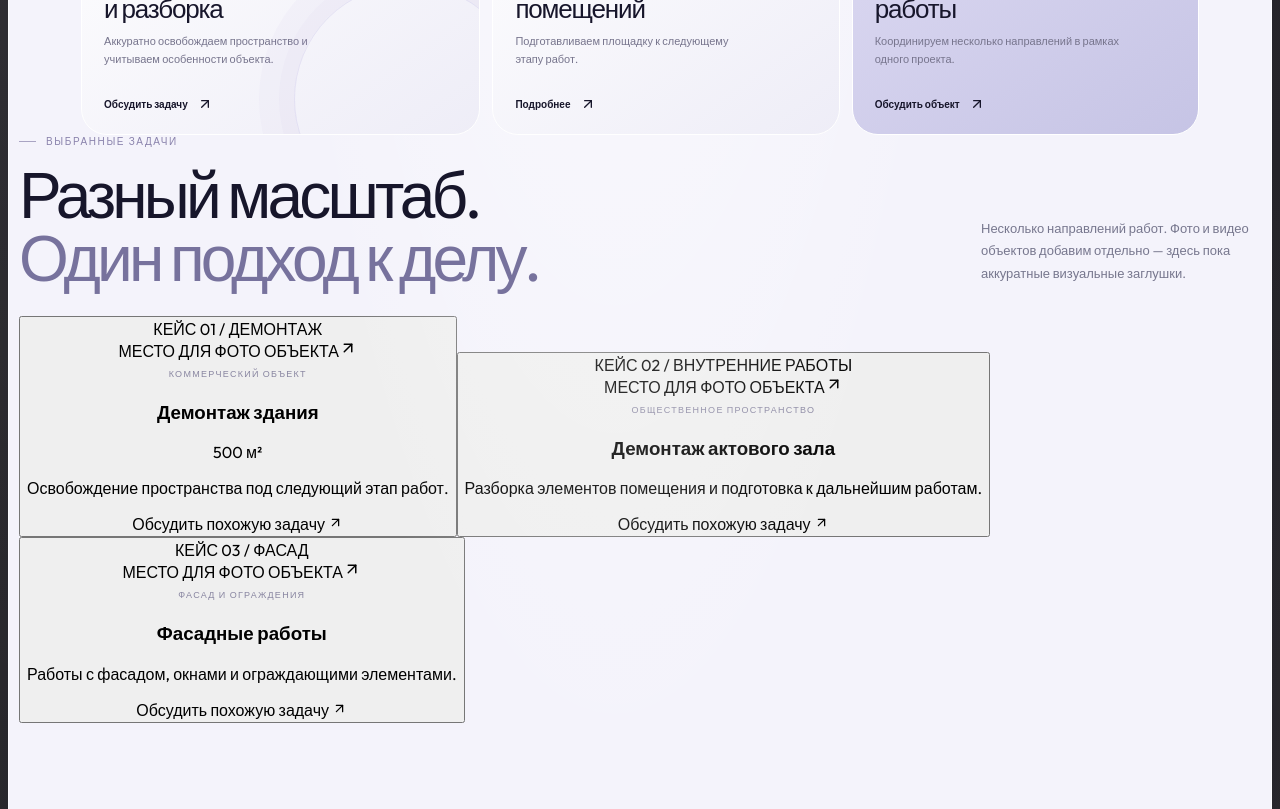
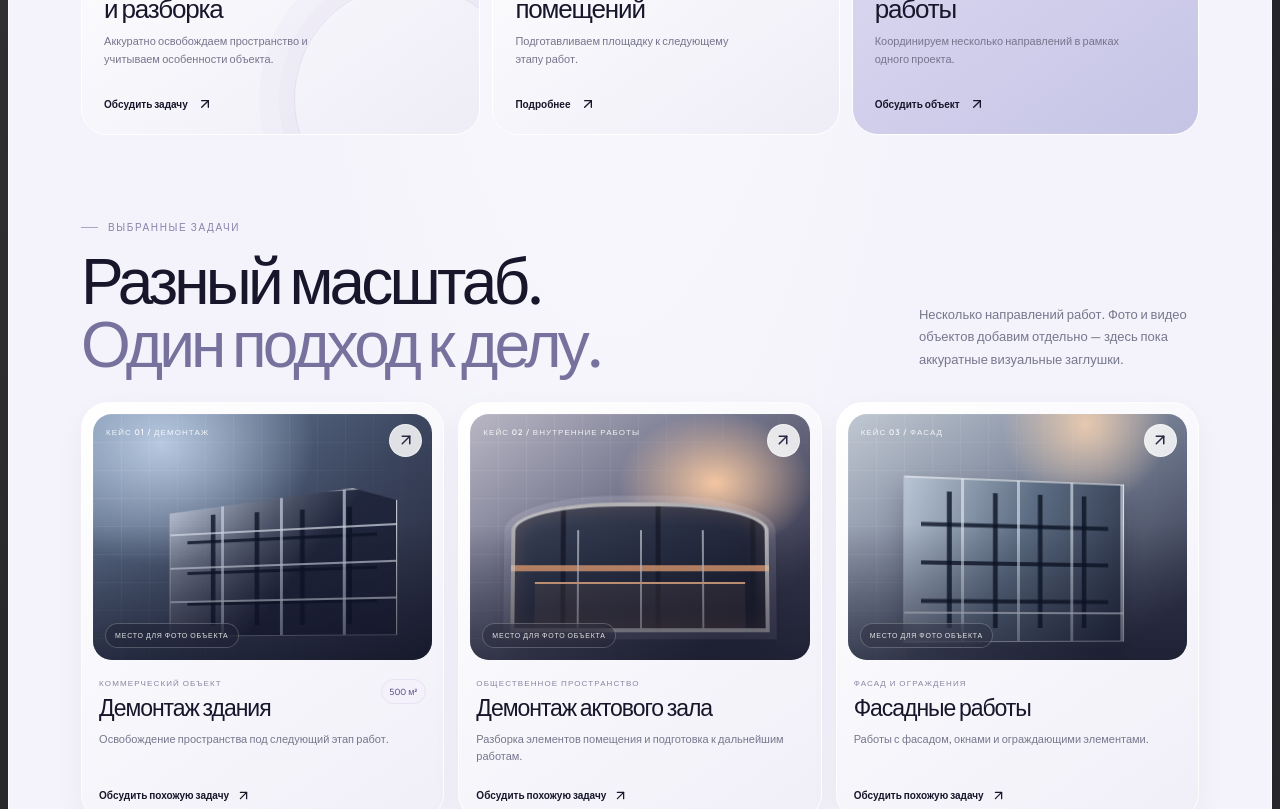
Before and after one commit to borzenkoofficial-lab/Test-skol, a React (Vite) app: page / in a window 1280 px wide. Shown: the part 1200-2009 px from the top of the page. Built offline with nearby package versions, Linux system fonts and the light colour scheme.

Commit message:
Design premium responsive portfolio cards and remove unnecessary pointer-event restrictions

```diff
--- a/src/styles.css
+++ b/src/styles.css
@@ -516,6 +516,185 @@ button:disabled { cursor: not-allowed; opacity: .55; }
 .floating-number { color: #fff; font-size: 23px; font-weight: 600; letter-spacing: -.1em; }
 .floating-label > svg { margin-left: 8px; }
 
+/* Portfolio — editorial project cards with explicit image placeholders. */
+.portfolio-section {
+  position: relative;
+  z-index: 1;
+  margin: 86px 5% 0;
+  scroll-margin-top: 24px;
+}
+.portfolio-grid {
+  display: grid;
+  grid-template-columns: repeat(3, minmax(0, 1fr));
+  align-items: stretch;
+  gap: 14px;
+}
+.portfolio-card {
+  position: relative;
+  display: flex;
+  min-width: 0;
+  flex-direction: column;
+  align-items: stretch;
+  padding: 11px 11px 17px;
+  overflow: hidden;
+  border: 1px solid rgba(255,255,255,.85);
+  border-radius: 27px;
+  color: var(--ink);
+  text-align: left;
+  background: linear-gradient(145deg, #fff, #f0eff8);
+  box-shadow: 0 10px 30px rgba(31,26,82,.045);
+  transition: transform .3s var(--ease), border-color .3s, box-shadow .3s, background .3s;
+}
+.portfolio-card:hover {
+  transform: translateY(-5px);
+  border-color: rgba(145,132,209,.48);
+  box-shadow: 0 18px 38px rgba(31,26,82,.12);
+}
+.portfolio-art {
+  position: relative;
+  min-width: 0;
+  aspect-ratio: 1.38 / 1;
+  overflow: hidden;
+  isolation: isolate;
+  border-radius: 19px;
+  background: #34364e;
+}
+.portfolio-art::before {
+  position: absolute;
+  z-index: -1;
+  inset: 0;
+  content: "";
+  background-image:
+    linear-gradient(rgba(255,255,255,.09) 1px, transparent 1px),
+    linear-gradient(90deg, rgba(255,255,255,.09) 1px, transparent 1px);
+  background-size: 28px 28px;
+  mask-image: linear-gradient(130deg, #000, transparent 82%);
+}
+.portfolio-art::after {
+  position: absolute;
+  z-index: 2;
+  inset: 45% 0 0;
+  pointer-events: none;
+  content: "";
+  background: linear-gradient(180deg, transparent, rgba(15,17,34,.56));
+}
+.portfolio-art-structure { background: radial-gradient(ellipse at 20% 12%, #b7c9e0, transparent 40%), linear-gradient(138deg, #7186a2, #3b455e 56%, #222538); }
+.portfolio-art-interior { background: radial-gradient(ellipse at 72% 28%, #f4c6a1, transparent 28%), linear-gradient(145deg, #b9b7c5, #77788f 38%, #35364c 82%); }
+.portfolio-art-facade { background: radial-gradient(ellipse at 70% 4%, #e7c9af, transparent 25%), linear-gradient(145deg, #c0c8d2, #798398 44%, #34394e 88%); }
+.portfolio-count {
+  position: absolute;
+  z-index: 4;
+  top: 13px;
+  left: 13px;
+  color: rgba(255,255,255,.86);
+  font-size: 8px;
+  font-weight: 500;
+  letter-spacing: .13em;
+}
+.portfolio-scene {
+  position: absolute;
+  z-index: 1;
+  right: 11%;
+  bottom: 10%;
+  left: 20%;
+  height: 58%;
+  overflow: hidden;
+  border: 1px solid rgba(255,255,255,.62);
+  background: linear-gradient(130deg, rgba(240,244,255,.5), rgba(27,32,53,.82) 58%);
+  box-shadow: 0 14px 24px rgba(13,16,32,.22), inset 0 1px rgba(255,255,255,.4);
+  transition: transform .45s var(--ease);
+}
+.portfolio-card:hover .portfolio-scene { transform: translateY(-3px) scale(1.025); }
+.structure-scene { transform: perspective(600px) rotateY(-14deg) skewY(-2deg); clip-path: polygon(0 10%, 82% 0, 100% 10%, 100% 100%, 0 100%); }
+.structure-scene::before, .facade-scene::before {
+  position: absolute;
+  inset: 12% 8% 7%;
+  content: "";
+  background:
+    repeating-linear-gradient(90deg, transparent 0 13%, rgba(12,20,37,.8) 13.5% 15.5%, transparent 16% 24%),
+    repeating-linear-gradient(0deg, transparent 0 18%, rgba(12,20,37,.8) 18.5% 21%, transparent 21.5% 28%);
+}
+.portfolio-scene i, .portfolio-scene b { position: absolute; display: block; }
+.structure-scene i { right: 0; left: 0; height: 2px; background: #e0e6f2a8; }
+.structure-scene i:nth-child(1) { top: 25%; }
+.structure-scene i:nth-child(2) { top: 50%; }
+.structure-scene i:nth-child(3) { top: 75%; }
+.structure-scene b { top: 0; bottom: 0; width: 3px; background: #cdd6e8a8; }
+.structure-scene b:nth-of-type(1) { left: 24%; }
+.structure-scene b:nth-of-type(2) { left: 51%; }
+.structure-scene b:nth-of-type(3) { left: 78%; }
+.interior-scene {
+  right: 12%; bottom: 11%; left: 12%; height: 53%;
+  transform: perspective(600px) rotateX(3deg);
+  border: 4px solid rgba(241,235,231,.7);
+  border-radius: 42% 42% 0 0 / 22% 22% 0 0;
+  background:
+    linear-gradient(180deg, transparent 0 48%, rgba(255,176,124,.8) 49% 53%, transparent 54%),
+    repeating-linear-gradient(90deg, transparent 0 18%, rgba(23,27,43,.86) 18.5% 20%, transparent 20.5% 38%),
+    linear-gradient(145deg, #394258, #171a2c);
+  box-shadow: 0 0 0 7px rgba(230,228,245,.15), 0 15px 25px rgba(19,18,35,.25), inset 0 0 22px rgba(255,180,130,.18);
+}
+.interior-scene i { bottom: 0; width: 2px; height: 80%; background: #d5d9e3a8; }
+.interior-scene i:nth-child(1) { left: 25%; }
+.interior-scene i:nth-child(2) { left: 50%; }
+.interior-scene i:nth-child(3) { left: 75%; }
+.interior-scene b { right: 8%; bottom: 0; left: 8%; height: 38%; border-top: 2px solid #f2b48a; background: rgba(255,176,124,.1); }
+.facade-scene {
+  right: 17%; bottom: 7%; left: 17%; height: 66%;
+  transform: perspective(650px) rotateY(10deg) skewY(1deg);
+  background: linear-gradient(110deg, #b9c5d4, #5d6d83 48%, #272e43);
+}
+.facade-scene::before { inset: 8% 7%; }
+.facade-scene i { top: 0; bottom: 0; width: 3px; background: rgba(235,240,249,.58); }
+.facade-scene i:nth-child(1) { left: 25%; }
+.facade-scene i:nth-child(2) { left: 50%; }
+.facade-scene i:nth-child(3) { left: 75%; }
+.facade-scene i:nth-child(4) { right: 0; }
+.facade-scene b { right: 0; bottom: 17%; left: 0; height: 2px; background: rgba(235,240,249,.7); }
+.portfolio-placeholder {
+  position: absolute;
+  z-index: 4;
+  bottom: 12px;
+  left: 12px;
+  padding: 7px 9px;
+  border: 1px solid rgba(255,255,255,.22);
+  border-radius: 999px;
+  color: rgba(255,255,255,.86);
+  background: rgba(21,22,39,.24);
+  backdrop-filter: blur(12px);
+  font-size: 7px;
+  letter-spacing: .11em;
+}
+.portfolio-art-arrow {
+  position: absolute;
+  z-index: 4;
+  top: 10px;
+  right: 10px;
+  display: grid;
+  width: 33px;
+  height: 33px;
+  place-items: center;
+  border: 1px solid rgba(255,255,255,.5);
+  border-radius: 50%;
+  color: #282745;
+  background: rgba(255,255,255,.84);
+  transition: transform .25s var(--ease), background .25s;
+}
+.portfolio-card:hover .portfolio-art-arrow { transform: rotate(45deg); background: #fff; }
+.portfolio-meta { display: flex; align-items: flex-start; justify-content: space-between; gap: 10px; padding: 18px 6px 0; }
+.portfolio-meta > div { min-width: 0; }
+.portfolio-meta .tile-index { display: block; font-size: 8px; line-height: 1.4; }
+.portfolio-meta h3 { margin: 7px 0 0; font-size: clamp(18px, 1.8vw, 23px); font-weight: 500; line-height: 1.07; letter-spacing: -.045em; }
+.portfolio-size { flex: 0 0 auto; margin-top: 1px; padding: 6px 8px; border: 1px solid #e7e3f3; border-radius: 999px; color: #635b92; background: #f4f1fb; font-size: 9px; white-space: nowrap; }
+.portfolio-card > p { margin: 10px 6px 4px; color: var(--muted); font-size: 11px; line-height: 1.6; }
+.portfolio-link { display: flex; align-items: center; gap: 7px; margin: auto 6px 0; padding-top: 18px; font-size: 10px; font-weight: 600; }
+.portfolio-link svg { flex: 0 0 auto; transition: transform .25s var(--ease); }
+.portfolio-card:hover .portfolio-link svg { transform: rotate(45deg); }
+.dark .portfolio-card { border-color: #ffffff1b; color: var(--ink); background: linear-gradient(145deg, #292738, #211f2f); }
+.dark .portfolio-size { border-color: #ffffff1c; color: #ded8ff; background: #ffffff0a; }
+.dark .portfolio-card > p { color: var(--muted); }
+.dark .portfolio-art-arrow { color: #292644; background: rgba(255,255,255,.88); }
+
 /* Content below the viewport-filling hero */
 .lower-content, .projects-section, .contact-section { position: relative; z-index: 1; margin: 86px 5% 0; scroll-margin-top: 24px; }
 .section-kicker { color: #8a83ac; }
@@ -672,6 +851,13 @@ button:disabled { cursor: not-allowed; opacity: .55; }
   .stat-card { width: 310px; }
   .featured-card { width: 340px; }
 }
+@media (max-width: 1040px) and (min-width: 721px) {
+  .portfolio-section { margin-right: 3%; margin-left: 3%; }
+  .portfolio-grid { grid-template-columns: repeat(2, minmax(0, 1fr)); }
+  .portfolio-card:last-child { grid-column: 1 / -1; }
+  .portfolio-card:last-child .portfolio-art { aspect-ratio: 2.1 / 1; }
+}
+
 @media (max-width: 1100px) and (min-width: 721px) {
   .workspace { grid-template-columns: 58px minmax(0, 1fr); gap: 8px; }
   .workspace.sidebar-is-compact { grid-template-columns: 48px minmax(0, 1fr); }
@@ -809,7 +995,11 @@ button:disabled { cursor: not-allowed; opacity: .55; }
   .brand-orb { right: calc(47% - 26px); bottom: 0; width: 53px; height: 53px; border-width: 4px; }
   .brand-orb span { font-size: 29px; }
   .brand-orb i { top: 10px; right: 9px; width: 16px; height: 16px; }
-  .lower-content, .projects-section, .contact-section { margin: 65px 4% 0; scroll-margin-top: 12px; }
+  .lower-content, .portfolio-section, .projects-section, .contact-section { margin: 65px 4% 0; scroll-margin-top: 12px; }
+  .portfolio-grid { grid-template-columns: minmax(0, 1fr); gap: 12px; }
+  .portfolio-card:last-child { grid-column: auto; }
+  .portfolio-art, .portfolio-card:last-child .portfolio-art { aspect-ratio: 1.65 / 1; }
+  .portfolio-meta h3 { font-size: 22px; }
   .section-heading { display: block; }
   .section-heading h2, .project-copy h2, .contact-section h2 { font-size: clamp(38px, 9.5vw, 57px); }
   .section-heading > p { max-width: 330px; margin-top: 18px; }
@@ -904,8 +1094,6 @@ button:disabled { cursor: not-allowed; opacity: .55; }
 }
 .hero-art { transform: scale(1.012); transition: transform 900ms var(--ease), filter 600ms ease; }
 .hero:hover .hero-art { transform: scale(1.035); filter: saturate(1.06); }
-.hero-content { pointer-events: none; }
-.hero-content button { pointer-events: auto; }
 .hero h1, .section-heading h2, .project-copy h2, .contact-section h2 { text-wrap: balance; }
 .hero-description, .section-heading > p, .service-tile p, .project-copy > p, .contact-section > div > p { text-wrap: pretty; }
 .stat-card, .featured-card { will-change: transform; }
```
